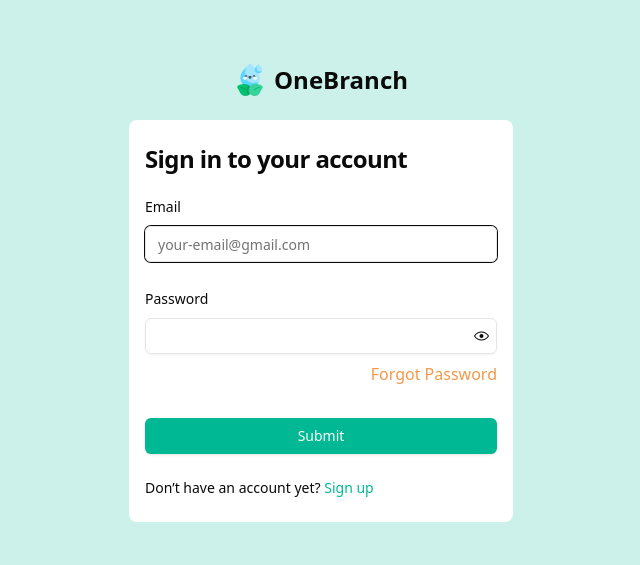
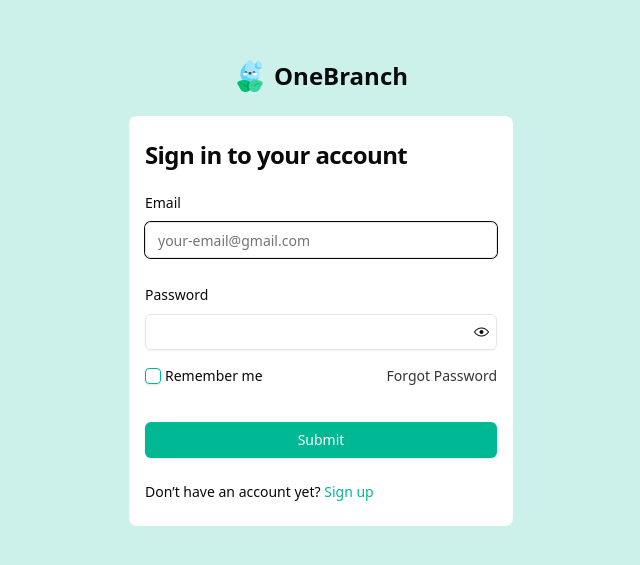
Before and after one commit to BranchDev110/OneBranch, a React (Vite) app: page /signin in a window 1280 px wide. Shown: the part 107-672 px from the top of the page, without its empty margins (319-959 px from the left). Built offline with nearby package versions, Linux system fonts and the light colour scheme.

Commit message:
login and sign up ui

```diff
--- a/src/pages/auth/Login.tsx
+++ b/src/pages/auth/Login.tsx
@@ -15,7 +15,7 @@ import {
 } from "@/components/ui/form";
 
 import { Input } from "@/components/ui/input";
-
+import { Checkbox } from "@/components/ui/checkbox";
 import { Button } from "@/components/ui/button";
 import { PasswordInput } from "@/components/ui/password-input";
 import FormHeader from "@/components/auth/FormHeader";
@@ -109,13 +109,22 @@ const Login = () => {
             />
           </div>
 
-          <div className="end my-2">
-            <Link to="/forgot" className="font-medium text-c3">
+          <div className="btwn  text-sm space-x-2 my-4">
+            <div className="space-x-1 start">
+              <Checkbox id="rem" />
+              <label
+                htmlFor="rem"
+                className="font-medium leading-none peer-disabled:cursor-not-allowed peer-disabled:opacity-70"
+              >
+                Remember me
+              </label>
+            </div>
+            <Link to="/forgot" className="font-medium text-black/80">
               Forgot Password
             </Link>
           </div>
 
-          <Button className="w-full mt-6" type="submit">
+          <Button className="w-full mt-5" type="submit">
             Submit
           </Button>
           <p className="text-sm font-light mt-6">
```
